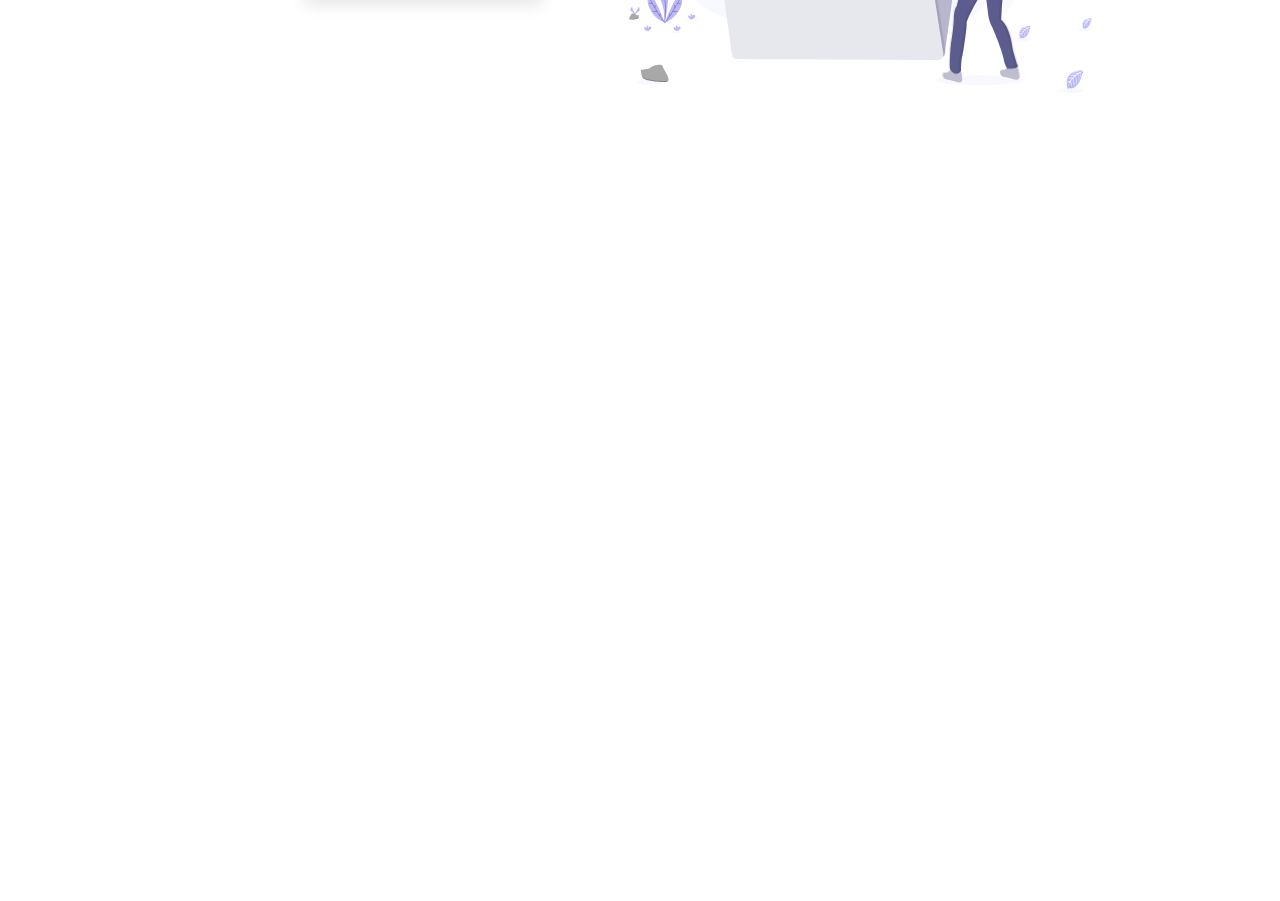
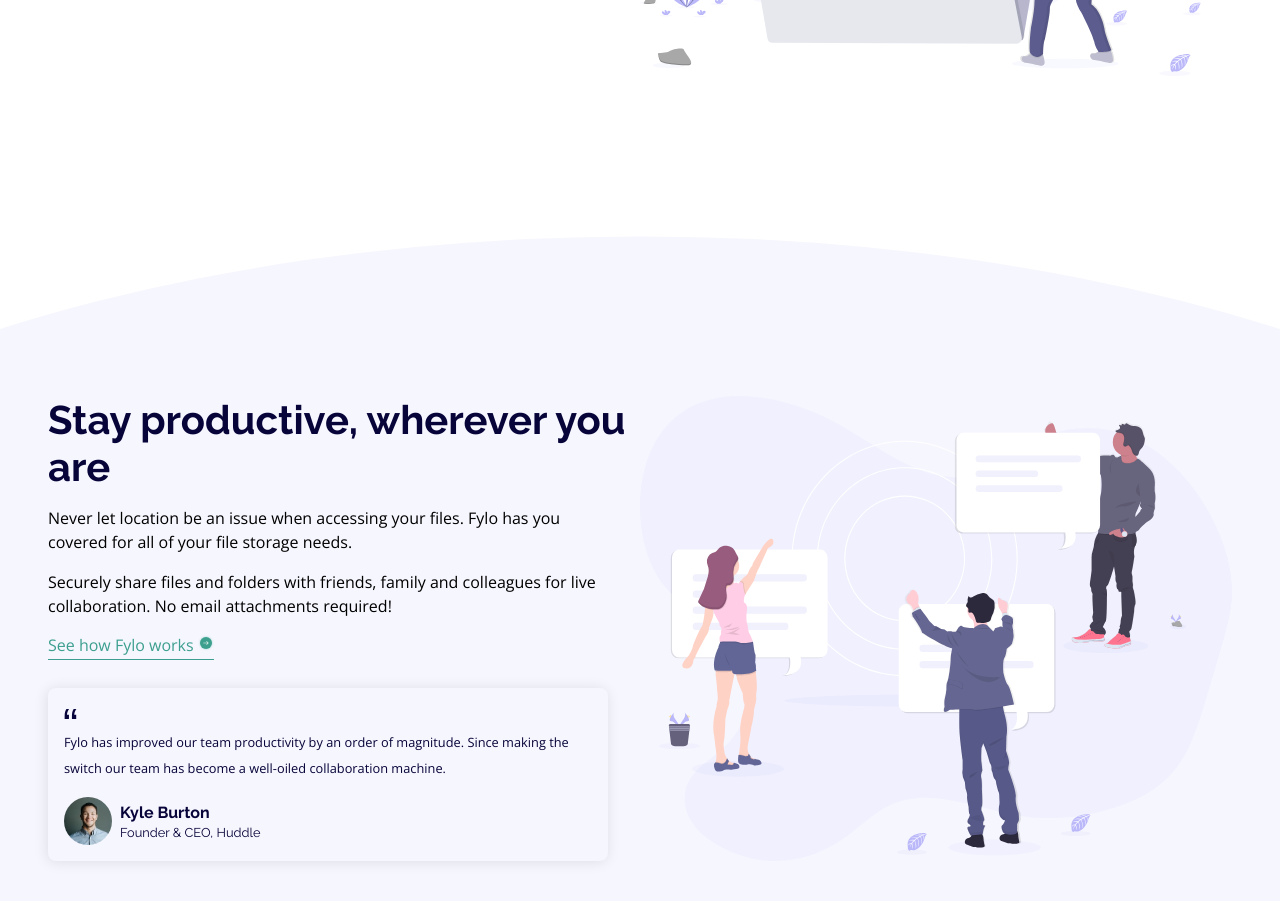
Before and after one commit to ralphvirtucio/fylo-landing-page, a plain HTML site: page index.html in a window 1280 px wide. Shown: the part 559-1460 px from the top of the page. Before the commit the page ends 820 px from the top, so only its background shows below. Drawn offline with nearby package versions, Linux system fonts and the light colour scheme.

Commit message:
Features: Fylo Intro and Features section onprog: Registration section

```diff
--- a/index.html
+++ b/index.html
@@ -76,32 +76,62 @@
           <img src="./images/illustration-1.svg" alt="Illustration 1" />
         </div>
       </section>
-      <section></section>
+
+
+      <!-- FYLO FEATURES SECOND ROW COLUMN -->
+      <section class="fylo-container second">
+        <div class="fylo-features">
+          <h1 class="fylo-features__heading">
+            Stay productive, wherever you are
+          </h1>
+         <div class="fylo-features__content">
+          <p class="fylo-features__content-1">
+            Never let location be an issue when accessing your files. Fylo has
+            you covered for all of your file storage needs.
+          </p>
+          <p class="fylo-features__content-2">
+            Securely share files and folders with friends, family and colleagues
+            for live collaboration. No email attachments required!
+          </p>
+         </div>
+         <span class="fylo-features__content-link">
+          <a href="#"
+          >
+          <span>See how Fylo works</span>
+          <img src="./images/icon-arrow.svg" alt="Icon Arrow" />
+        </a>
+         </span>
+          <figure class="fylo-testimonials">
+            <blockquote>
+              <img src="./images/icon-quotes.svg" alt="Quotes" />
+              <p>
+                Fylo has improved our team productivity by an order of
+                magnitude. Since making the switch our team has become a
+                well-oiled collaboration machine.
+              </p>
+            </blockquote>
+
+            <div class="fylo-testimonials__profile">
+              <img src="./images/avatar-testimonial.jpg" alt="" />
+              <div class="fylo-testimonials__profile-info">
+                <span class="fylo-testimonials__profile-info-name">Kyle Burton</span>
+                <span
+                class="fylo-testimonials__profile-info-position"
+                >Founder &amp; CEO, Huddle</span>
+              </div>
+            </div>
+          </figure>
+        </div>
+
+        <div class="fylo-container__illustration">
+          <img src="./images/illustration-2.svg" alt="Illustration 2" />
+        </div>
+
+        </div>
+      </section>
     </main>
     <!--
 
-
-
-
-
-
-  Get Started
-
-  Stay productive, wherever you are
-
-  Never let location be an issue when accessing your files. Fylo has you
-  covered for all of your file storage needs.
-
-  Securely share files and folders with friends, family and colleagues for
-  live collaboration. No email attachments required!
-
-  See how Fylo works
-
-  Fylo has improved our team productivity by an order of magnitude. Since
-  making the switch our team has become a well-oiled collaboration machine.
-
-  Kyle Burton
-  Founder & CEO, Huddle
 
   Get early access today
 
--- a/sass/_base.scss
+++ b/sass/_base.scss
@@ -1,8 +1,6 @@
 @import url('https://fonts.googleapis.com/css2?family=Open+Sans&family=Raleway:wght@400;700&display=swap');
 
 html {
-  margin: 0;
-  padding: 0;
   box-sizing: border-box;
 }
 
@@ -10,6 +8,8 @@ html {
 *::before,
 *::after {
   box-sizing: inherit;
+  margin: 0;
+  padding: 0;
 }
 
 ul {
--- a/sass/_components.scss
+++ b/sass/_components.scss
@@ -18,3 +18,53 @@
     box-shadow: 0.5rem 0.5rem 1rem 0 rgba(0, 0, 0, 0.1);
   }
 }
+
+.fylo-features {
+  &__content-link {
+    a {
+      color: $accent-color-2;
+      font-family: $font-stack-body;
+      position: relative;
+
+      &::after {
+        content: '';
+        background-color: $accent-color-2;
+        width: 100%;
+        position: absolute;
+        height: 1px;
+        top: 25px;
+        right: 0;
+      }
+    }
+  }
+}
+
+.fylo-testimonials {
+  background-color: $neu-color-1;
+  box-shadow: -1px 1px 14px rgba(0, 0, 0, 0.1);
+  max-width: 35rem;
+  padding: 1rem 1rem;
+
+  border-radius: 8px;
+  blockquote {
+    margin-bottom: 1rem;
+  }
+
+  &__profile {
+    display: flex;
+    flex-direction: row;
+    align-items: center;
+    gap: 0.5rem;
+    img {
+      width: auto;
+      border-radius: 50%;
+      height: 3rem;
+    }
+
+    &-info {
+      display: flex;
+      flex-direction: column;
+      gap: 0.2rem;
+    }
+  }
+}
--- a/sass/_layout.scss
+++ b/sass/_layout.scss
@@ -14,14 +14,28 @@ header {
 .fylo-container {
   display: flex;
   padding: 3rem 3rem 10rem 3rem;
-  // gap: 5rem;
+
+  &__illustration {
+    display: flex;
+    justify-content: center;
+    width: 50%;
+    img {
+      width: 100%;
+    }
+  }
+}
+.second {
+  background-color: $neu-color-1;
+  clip-path: ellipse(90% 70% at 50% 70%);
+  padding: 10rem 3rem 10rem 3rem;
+}
 
 .fylo-intro {
   display: flex;
   flex-direction: column;
   justify-content: center;
   margin-bottom: 6rem;
-    flex: 1;
+  width: 50%;
 
   &__heading {
     margin-bottom: 1rem;
@@ -32,12 +46,28 @@ header {
   }
 }
 
-  &__illustration {
+.fylo-features {
   display: flex;
+  flex-direction: column;
   justify-content: center;
+  width: 50%;
 
-    img {
-      width: 70%;
+  &__heading {
+    margin-bottom: 1rem;
+  }
+
+  &__content {
+    margin-bottom: 1rem;
+
+    &-1 {
+      margin-bottom: 1rem;
     }
   }
 }
+
+.fylo-testimonials {
+  display: flex;
+  flex-direction: column;
+  color: $prmry-color-1;
+  margin: 2rem 0 0 0;
+}
--- a/sass/_typography.scss
+++ b/sass/_typography.scss
@@ -13,6 +13,7 @@
 
 .fylo-intro__content {
   font-family: $font-stack-body;
+  line-height: 1.5;
 }
 
 .fylo-intro__cta {
@@ -26,3 +27,40 @@
     font-weight: 700;
   }
 }
+
+.fylo-features {
+  &__heading {
+    font-family: $font-stack-heading;
+    font-size: 2.5rem;
+    color: $prmry-color-1;
+  }
+
+  &__content {
+    p {
+      font-family: $font-stack-body;
+      line-height: 1.5;
+      max-width: 60ch;
+    }
+  }
+}
+
+.fylo-testimonials {
+  blockquote {
+    font-family: $font-stack-body;
+    font-size: 0.8rem;
+    line-height: 2;
+  }
+
+  &__profile-info {
+    font-family: $font-stack-heading;
+
+    &-name {
+      font-size: 1rem;
+      font-weight: 700;
+    }
+
+    &-position {
+      font-size: 0.8rem;
+    }
+  }
+}
```
Also changed, not shown: css/style.css (added), css/styles.css, 2 other files. Lines whose indentation alone changed are shown as unchanged.
